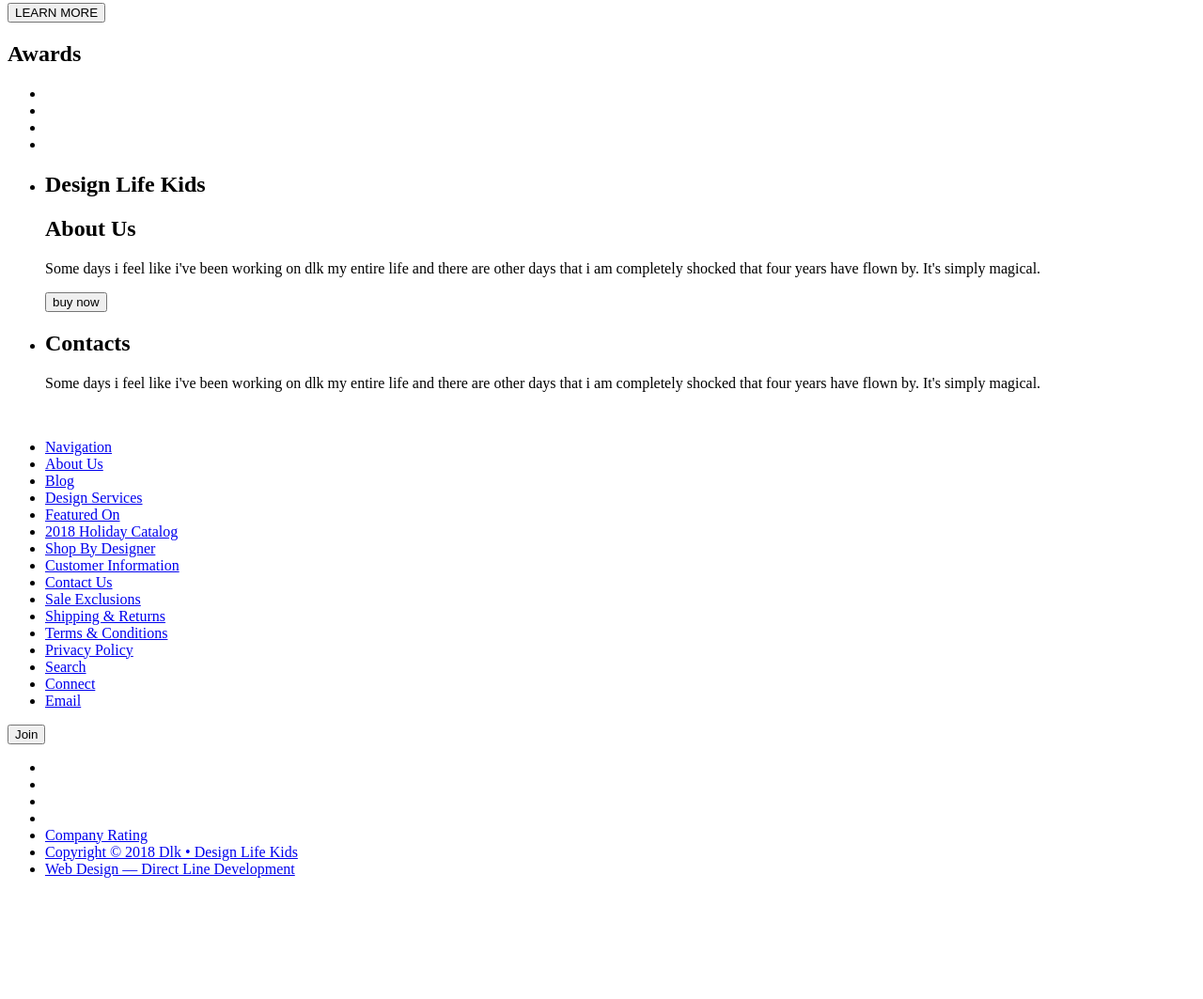
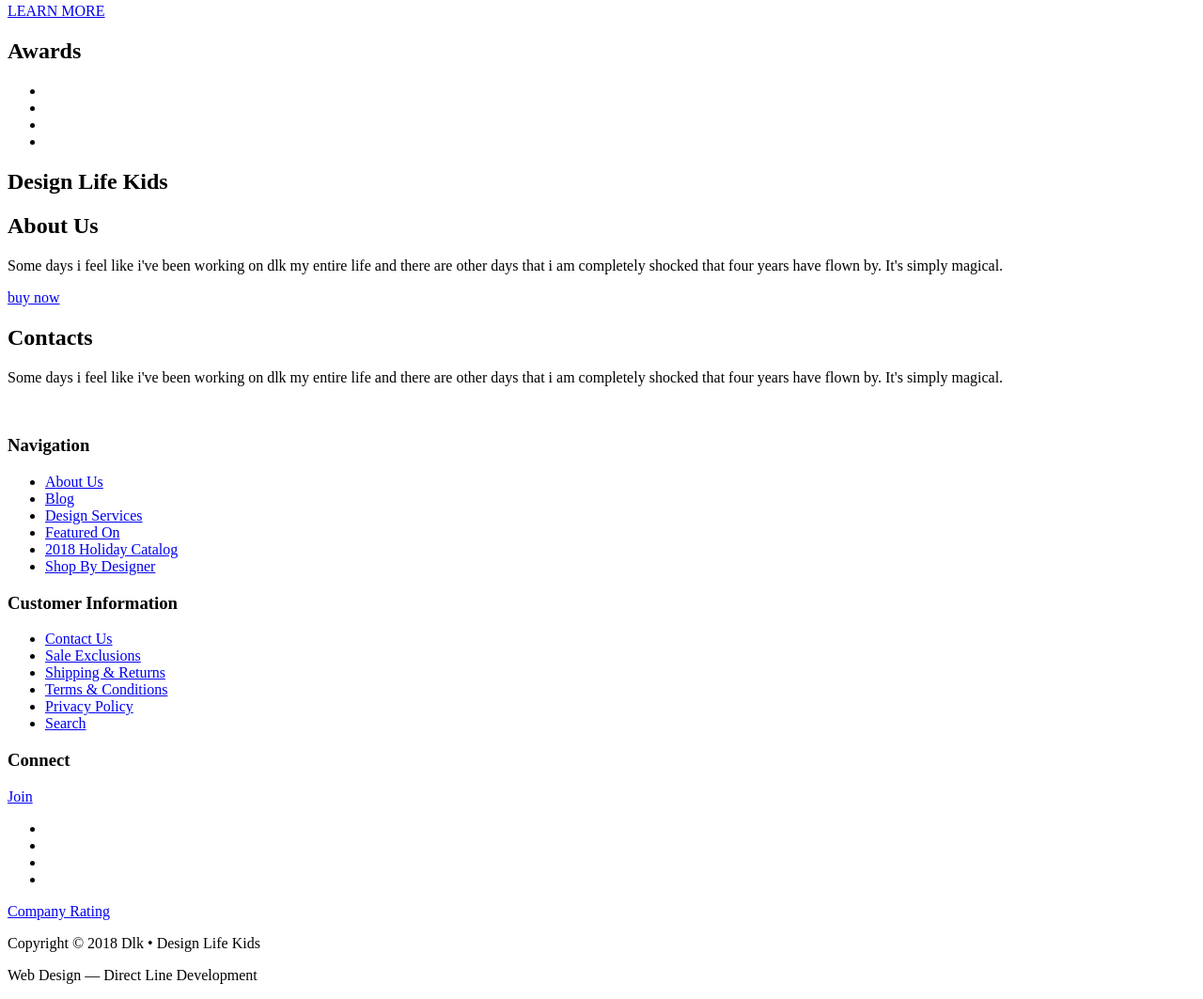
Before and after one commit to dl-academy-edu/tn-ivaha-vycheslav-1, a plain HTML site: page index.html in a window 1280 px wide. Shown: the part 734-1797 px from the top of the page at 94% size. Before the commit the page ends 1684 px from the top, so only its background shows below. Drawn offline with Linux system fonts and the light colour scheme.

Commit message:
Д3 (2)
исправил

```diff
--- a/index.html
+++ b/index.html
@@ -30,9 +30,7 @@
             <h1>THE OOH NOO COLLECTION</h1>
             <p>Designed in Slovenia</p>
             <button class="button button black">EXPLORE NOW</button>
-            <div>
             <p>Free (continental) USA shipping on all orders of $100 USD or more!</p>
-            </div>
         </section>
 
         <section>
@@ -51,20 +49,18 @@
                     <a href="#">ACCESSORIES</a>
                 </li>
             </ul>
-        </Section>
+        </section>
 
-            <Section>
+            <section>
                 <img src="#" alt="">
-                <div>
                 <h2>Delivery</h2>
-                </div>
                 <h2>Delivery</h2>
                 <h2>Guarantee</h2>
                 <h2>Credit</h2>
                 <p>Some days i feel like i've been working on dlk my entire life and there are other days that i am completely shocked that four years have flown by. It's simply magical.</p>
                 <p>What started as an outlet to deal  with the traumatic loss of my husband, dlk has now become a truly happy place for me and i have you and all of the beautiful designers that we work with to thank!</p>
-                <button class="button button black">LEARN MORE</button>
-            </Section>
+                <a href="#" class="button button black">LEARN MORE</a>
+            </section>
 
             <section class="awards">
                 <h2>Awards</h2>
@@ -85,32 +81,20 @@
             </section>
 
             <section>
-                <ul>
-                    <li>
-                        <div>
                             <h2>Design Life Kids</h2>
                             <h2>About Us</h2>
                             <p>Some days i feel like i've been working on dlk my entire life and there are other days that i am completely shocked that four years have flown by. It's simply magical.  </p>
-                            <button class="button button black">buy now</button>
-                        </div>
-                    </li>
-                    <li>
-                        <div>
+                            <a href="#" class="button button black">buy now</a>
                             <h2>Contacts</h2>
                         <p>Some days i feel like i've been working on dlk my entire life and there are other days that i am completely shocked that four years have flown by. It's simply magical.</p>
                         <img src="#" alt="">
-                        </div>
-                    </li>
-                </ul>
             </section>
     </main>
 
     <footer>
-        <div>
+        <section>
+            <h3>Navigation</h3>
             <ul>
-                <li>
-                    <a href="#">Navigation</a>
-                </li>
                 <li>
                     <a href="#">About Us</a>
                 </li>
@@ -129,9 +113,12 @@
                 <li>
                     <a href="#">Shop By Designer</a>
                 </li>
-                <li>
-                    <a href="#">Customer Information</a>
-                </li>
+            </ul>
+        </section>
+
+        <section>
+            <h3>Customer Information</h3>
+            <ul>
                 <li>
                     <a href="#">Contact Us</a>
                 </li>
@@ -150,14 +137,12 @@
                 <li>
                     <a href="#">Search</a>
                 </li>
-                <li>
-                    <a href="#">Connect</a>
-                </li>
-                <li>
-                    <a href="#">Email</a>
-                </li>
             </ul>
-                <button class="button button black">Join</button>
+        </section>
+
+        <section>
+            <h3>Connect</h3>
+            <a href="#" class="button button black">Join</a>
             <ul>
                 <li>
                     <a href="#">
@@ -179,16 +164,17 @@
                         <img src="#" alt="">
                     </a>
                 </li>
-                    <li>
+            </ul>
+        </section>
+
+        <div class="down">
+            <div class="rating">
                 <a href="#">Company Rating</a>
-                    </li>
-                    <li>
-                        <a href="#">Copyright © 2018 Dlk • Design Life Kids</a>
-                    </li>
-                    <li>
-                        <a href="#">Web Design — Direct Line Development</a>
-                    </li>
-                </ul>
+            </div>
+            <div class="finish">
+                <p>Copyright © 2018 Dlk • Design Life Kids</p>
+                <p>Web Design — Direct Line Development</p>
+            </div>
         </div>
     </footer>
 </body>
```
Lines whose indentation alone changed are shown as unchanged.
